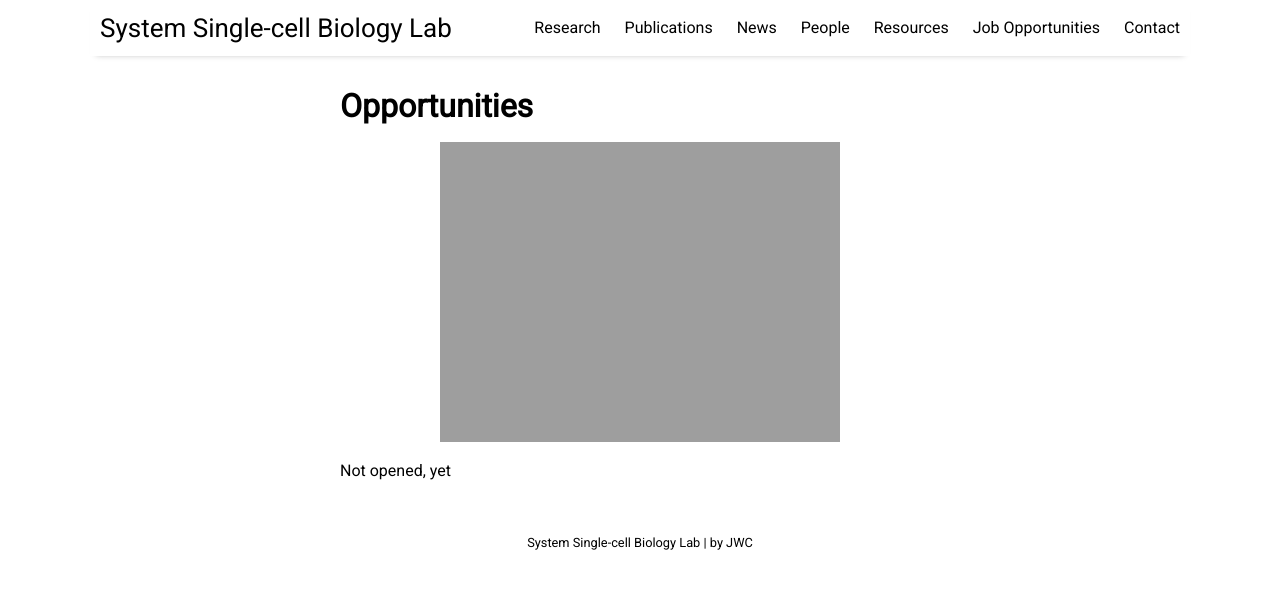
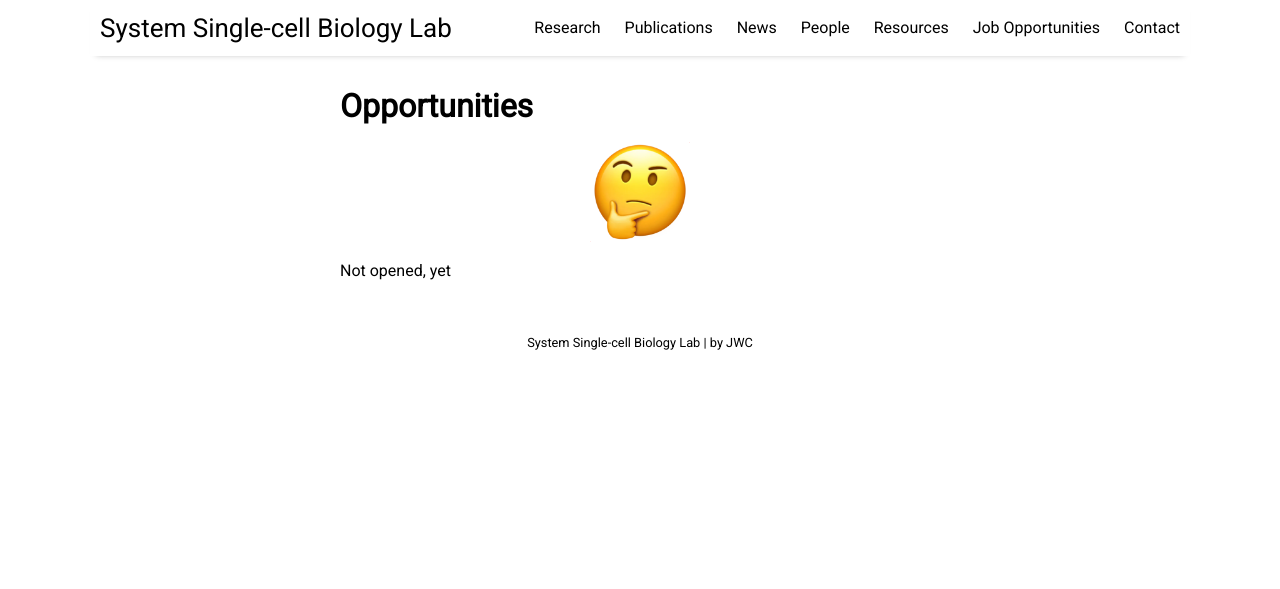
Before and after one commit to jaewon-cho/sdfasdf2dscf34fad.github.io, a Jekyll site: the page built from pages/opportunities.md, in a window 1280 px wide. Shown: the top 589 px of the page. Built offline with Jekyll 4.4.1, drawn with Linux system fonts in a browser that asks for light colours; nearby versions of some CDN libraries.

Commit message:
Update opportunities.md

```diff
--- a/pages/opportunities.md
+++ b/pages/opportunities.md
@@ -4,6 +4,6 @@ title: Opportunities
 permalink: /opportunities
 ---
 
-![Jobs](assets/img/job.png width="100"/)
+<img src="/assets/img/job.png" width="100"/>
 
 Not opened, yet
```
